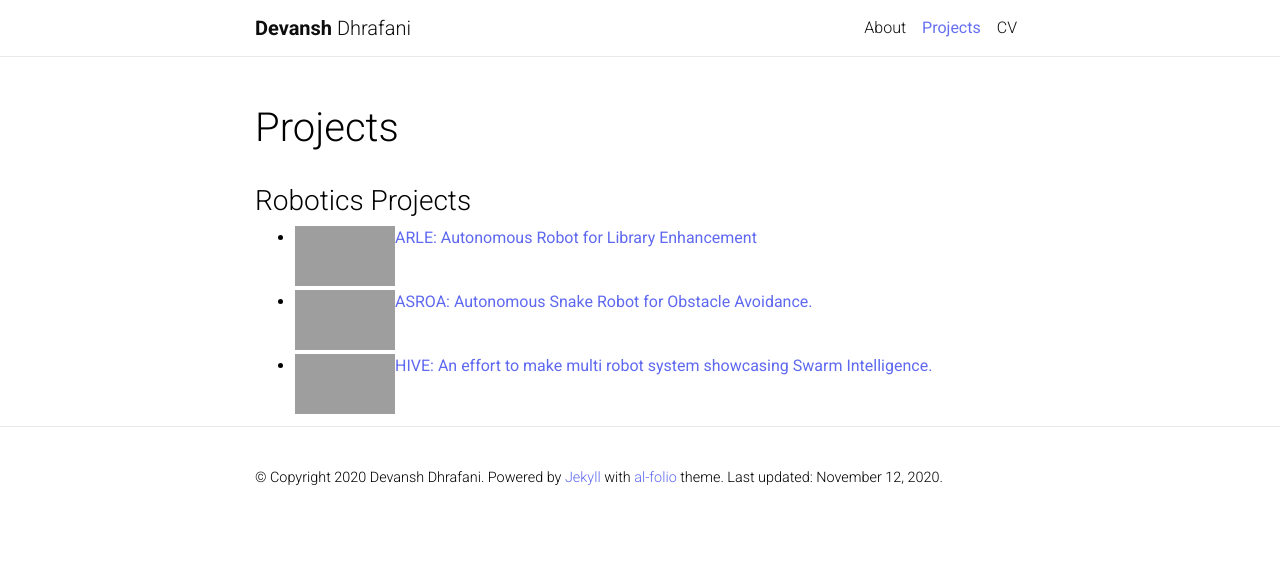
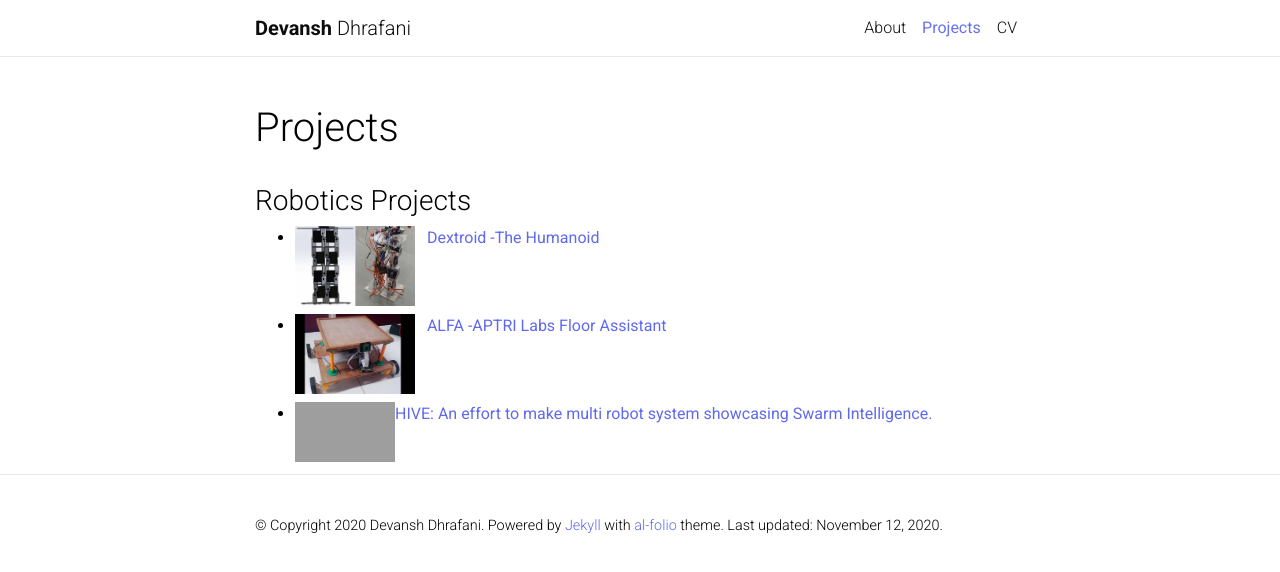
Before and after one commit to devanshdhrafani/devanshdhrafani.github.io, a Jekyll site: the page built from _pages/projects.md, in a window 1280 px wide. Shown: the top 572 px of the page. Built offline with Jekyll 4.4.1, drawn with Linux system fonts in a browser that asks for light colours; nearby versions of some CDN libraries; a style sheet for code colours, icons or effects is not loaded; grey boxes are pictures that could not be loaded.

Commit message:
Added projects.

```diff
--- a/_layouts/page.html
+++ b/_layouts/page.html
@@ -8,6 +8,19 @@ layout: default
     <p class="post-description">{{ page.description }}</p>
   </header>
 
+  <p style='text-align: right;'>
+    {% if page.projectlink %}
+      <a href="{{ page.projectlink }}">Link to project <i class="fab fa-github" aria-hidden="true"></i></a>
+
+     <!--  {% if page.sourcelink %}
+        and <a href="{{ page.sourcelink }}">source</a>
+      {% endif %} -->
+
+    {% elsif page.sourcelink %}
+      <a href="{{ page.sourcelink }}">Source code</a>
+    {% endif %}
+  </p>
+
   <article>
     {{ content }}
   </article>
--- a/_pages/projects.md
+++ b/_pages/projects.md
@@ -10,27 +10,29 @@ nav: true
 
 <ul class="posts">
 	<li>
-		<a href="{{ site.baseurl }}/projects/1_project/" style="text-decoration:none;">
-		<img src="../assets/img/4i_project_thumb.png" alt="ARLE" style="float:left;width:100px;height:60px;border-color: white" border="8">
-			<p>
+		<a href="{{ site.baseurl }}/projects/dextroid/" style="text-decoration:none;">
+		<img src="../assets/img/dextroid2.png" alt="Dextroid -The Humanoid" style="float:left;width:120px;height:80px;border-color: white">
+    <p>
 				<b>
-				ARLE: Autonomous Robot for Library Enhancement
+				   &nbsp;&nbsp; Dextroid -The Humanoid
 				</b>
 			</p>
 		</a>
 	</li>
 	<br/>
+  <br/>
 	<li>
-		<a href="{{ site.baseurl }}/projects/2_project/" style="text-decoration:none;">
-		<img src="../assets/img/asroa-1.png" alt="SnakeRobot" style="float:left;width:100px;height:60px;border-color: white" border="8">
+		<a href="{{ site.baseurl }}/projects/alfa/" style="text-decoration:none;">
+		<img src="../assets/img/alfa3.jpg" alt="ALFA" style="float:left;width:120px;height:80px;border-color: white">
 			<p>
 				<b>
-				ASROA: Autonomous Snake Robot for Obstacle Avoidance.
+			  	&nbsp;&nbsp; ALFA -APTRI Labs Floor Assistant
 				</b>
 			</p>
 		</a>
 	</li>
 	<br/>
+  <br/>
   <li>
 		<a href="{{ site.baseurl }}/projects/3_project/" style="text-decoration:none;">
 		<img src="../assets/img/hive-1.jpg" alt="HIVE" style="float:left;width:100px;height:60px;border-color: white" border="8">
```
Also changed, not shown: _projects/1_project.markdown (deleted, +0 -77 lines), _projects/2_project.markdown (deleted, +0 -77 lines), _projects/alfa.markdown (added, +68 -0 lines), _projects/dextroid.markdown (added, +29 -0 lines), assets/img/advphylab.JPG (added), assets/img/alfa/alfaFinal.jpg (added), assets/img/alfa/bits.jpg (added), assets/img/alfa3.jpg (added), assets/img/dextroid.jpg (added), assets/img/dextroid2.png (added), assets/img/dextroid3.png (added), assets/img/diffdrivebot2.png (added), assets/img/mems.png (added), 4 other files.
